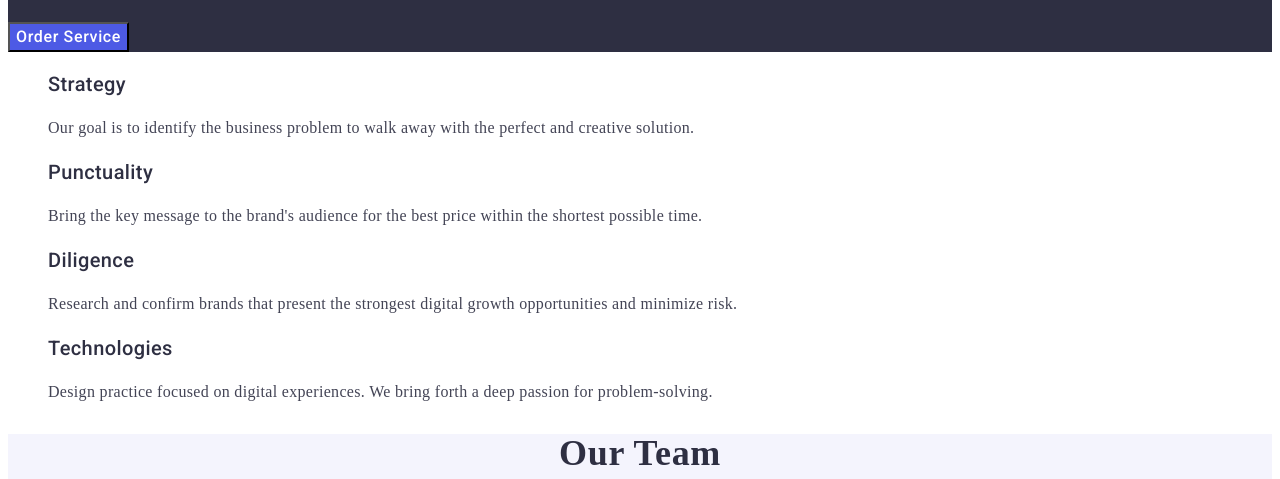
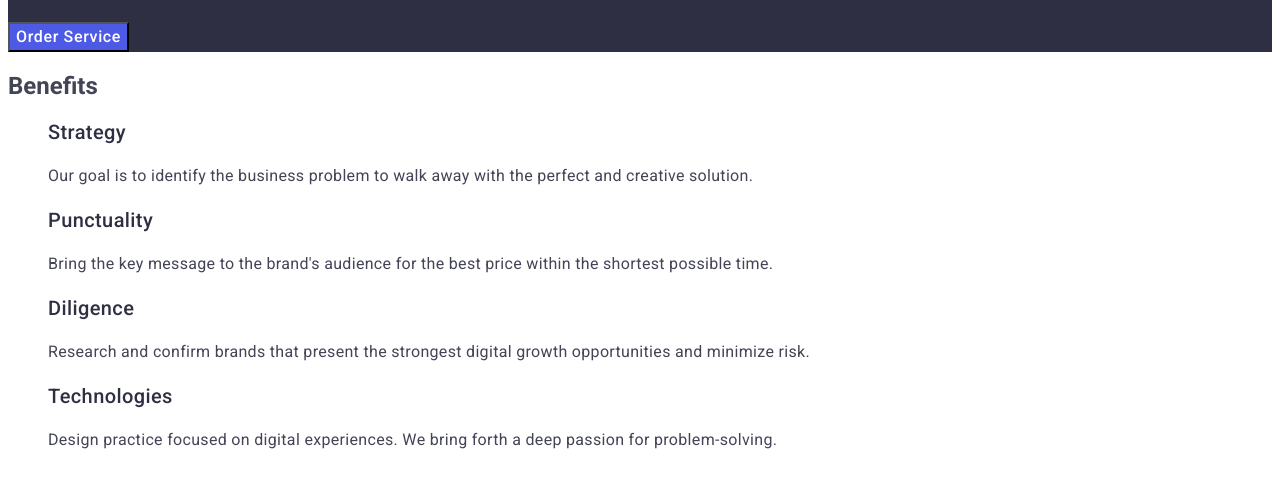
Before and after one commit to iryna1olegovna/goit-homework-02, a plain HTML site: page index.html in a window 1280 px wide. Shown: the part 312-791 px from the top of the page. Drawn offline with Linux system fonts and the light colour scheme.

Commit message:
updatess

```diff
--- a/css/style.css
+++ b/css/style.css
@@ -13,7 +13,7 @@ button {
 }
 
 body {
-    font-family: 'Roboto' sans-serif;
+    font-family: 'Roboto', sans-serif;
     color: #434455;
     background-color: #FFFFFF;
 }
@@ -24,7 +24,7 @@ adress {
 
 .logo{
 
-    font-family: 'Raleway', 'Roboto' sans-serif;
+    font-family: 'Raleway', sans-serif;
     font-size: 18px;
     font-weight: 700;
     line-height: 1.17;
--- a/index.html
+++ b/index.html
@@ -57,6 +57,7 @@
 
     <!--OUR BENEFITS-->
     <section class="benefits-main">
+        <h2>Benefits</h2>
         <ul class="list">
             <li>
                 <h3 class="benefits">Strategy</h3>
@@ -87,8 +88,8 @@
         <ul class="list">
             <li>
                  <img src="./images/mark.jpg" alt="Mark Guerrero"
-                 width="264"
-                 height="260"/>
+                  width="264"
+                  height="260"/>
                  <h3 class="names">Mark Guerrero</h3>
                  <p class="job-title">Product Designer</p>
             </li>
```
